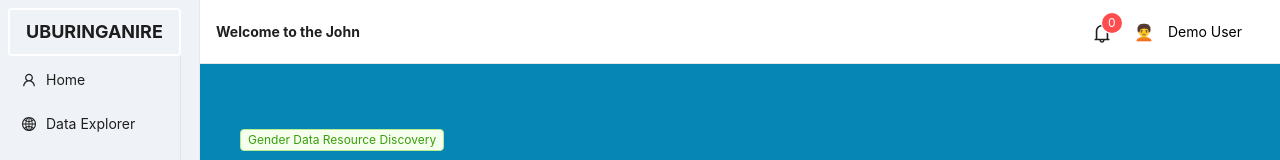
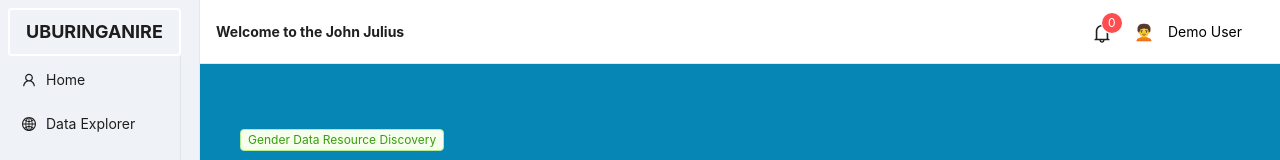
Before and after one commit to zannujulius/giz-hackathon-26, a React (Vite) app in the folder frontend/: page / in a window 1280 px wide. Shown: the top 160 px of the page. Built offline with nearby package versions, Linux system fonts and the light colour scheme.

Commit message:
John Julius Changes

```diff
--- a/frontend/src/component/Applayout.tsx
+++ b/frontend/src/component/Applayout.tsx
@@ -261,7 +261,7 @@ const AppLayout: React.FC<AppLayoutProps> = ({}) => {
             zIndex: 1,
           }}
         >
-          <Text className="font-bold text-md!">Welcome to the John</Text>
+          <Text className="font-bold text-md!">Welcome to the John Julius</Text>
           {/* <Link to="/chat" className="underline! cursor-pointer">
             Pregnancy and childbirth
           </Link> */}
```
Also changed, not shown: 1 other file (tests, documents, lock files or other folders).
